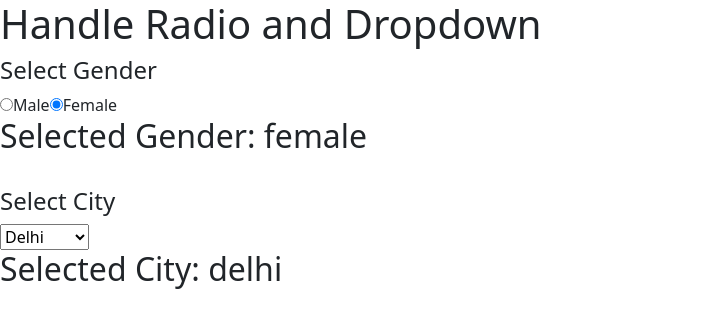
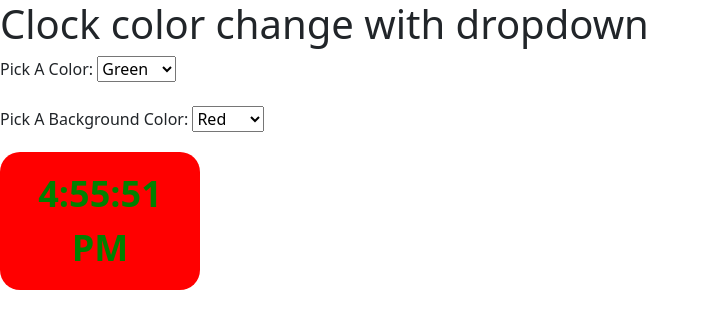
Before and after one commit to PawanDev52/React-19, a React (Vite) app: page / in a window 1280 px wide. Shown: the top 328 px of the page, without its empty margins (0-709 px from the left). Built offline with nearby package versions, Linux system fonts and the light colour scheme.

Commit message:
react js

```diff
--- a/src/App.jsx
+++ b/src/App.jsx
@@ -352,48 +352,48 @@ import { SubjectName } from "./ContextData";
 // }
 
 // Handle radio and dropdown
-function App() {
-  const [gender, setGender] = useState("female");
-  const [city, setCity] = useState("delhi");
-  return (
-    <div>
-      <h1>Handle Radio and Dropdown</h1>
-      <h4>Select Gender</h4>
-      <input
-        type="radio"
-        onChange={(event) => setGender(event.target.value)}
-        checked={gender == "male"}
-        name="gender"
-        value={"male"}
-        id="male"
-      />
-      <label htmlFor="male">Male</label>
-      <input
-        type="radio"
-        onChange={(event) => setGender(event.target.value)}
-        checked={gender == "female"}
-        name="gender"
-        value={"female"}
-        id="female"
-      />
-      <label htmlFor="female">Female</label>
-      <h2>Selected Gender: {gender}</h2>
-      <br />
+// function App() {
+//   const [gender, setGender] = useState("female");
+//   const [city, setCity] = useState("delhi");
+//   return (
+//     <div>
+//       <h1>Handle Radio and Dropdown</h1>
+//       <h4>Select Gender</h4>
+//       <input
+//         type="radio"
+//         onChange={(event) => setGender(event.target.value)}
+//         checked={gender == "male"}
+//         name="gender"
+//         value={"male"}
+//         id="male"
+//       />
+//       <label htmlFor="male">Male</label>
+//       <input
+//         type="radio"
+//         onChange={(event) => setGender(event.target.value)}
+//         checked={gender == "female"}
+//         name="gender"
+//         value={"female"}
+//         id="female"
+//       />
+//       <label htmlFor="female">Female</label>
+//       <h2>Selected Gender: {gender}</h2>
+//       <br />
 
-      <h4>Select City</h4>
-      <select
-        onChange={(event) => setCity(event.target.value)}
-        defaultValue={"delhi"}
-      >
-        <option value="noida">Noida</option>
-        <option value="gurgaon">Gurgaon</option>
-        <option value="delhi">Delhi</option>
-        <option value="pune">Pune</option>
-      </select>
-      <h2>Selected City: {city}</h2>
-    </div>
-  );
-}
+//       <h4>Select City</h4>
+//       <select
+//         onChange={(event) => setCity(event.target.value)}
+//         defaultValue={"delhi"}
+//       >
+//         <option value="noida">Noida</option>
+//         <option value="gurgaon">Gurgaon</option>
+//         <option value="delhi">Delhi</option>
+//         <option value="pune">Pune</option>
+//       </select>
+//       <h2>Selected City: {city}</h2>
+//     </div>
+//   );
+// }
 
 // Loop in jsx
 // function App() {
@@ -491,31 +491,31 @@ function App() {
 // }
 
 // Practice Question - props
-// function App() {
-//   const [color, setColor] = useState("green");
-//   const [bgColor, setBgColor] = useState("red");
-//   return (
-//     <div>
-//       <h1>Clock color change with dropdown</h1>
-//       <span>Pick A Color: </span>
-//       <select value={color} onChange={(e) => setColor(e.target.value)}>
-//         <option value="red">Red</option>
-//         <option value="green">Green</option>
-//         <option value="blue">Blue</option>
-//         <option value="orange">Orange</option>
-//       </select>
-//       <br /> <br />
-//       <span>Pick A Background Color: </span>
-//       <select value={bgColor} onChange={(e) => setBgColor(e.target.value)}>
-//         <option value="red">Red</option>
-//         <option value="brown">Brown</option>
-//         <option value="pink">Pink</option>
-//         <option value="purple">Purple</option>
-//       </select>
-//       <Clock color={color} bgColor={bgColor} />
-//     </div>
-//   );
-// }
+function App() {
+  const [color, setColor] = useState("green");
+  const [bgColor, setBgColor] = useState("red");
+  return (
+    <div>
+      <h1>Clock color change with dropdown</h1>
+      <span>Pick A Color: </span>
+      <select value={color} onChange={(e) => setColor(e.target.value)}>
+        <option value="red">Red</option>
+        <option value="green">Green</option>
+        <option value="blue">Blue</option>
+        <option value="orange">Orange</option>
+      </select>
+      <br /> <br />
+      <span>Pick A Background Color: </span>
+      <select value={bgColor} onChange={(e) => setBgColor(e.target.value)}>
+        <option value="red">Red</option>
+        <option value="brown">Brown</option>
+        <option value="pink">Pink</option>
+        <option value="purple">Purple</option>
+      </select>
+      <Clock color={color} bgColor={bgColor} />
+    </div>
+  );
+}
 
 // Nested Looping
 // function App() {
```
